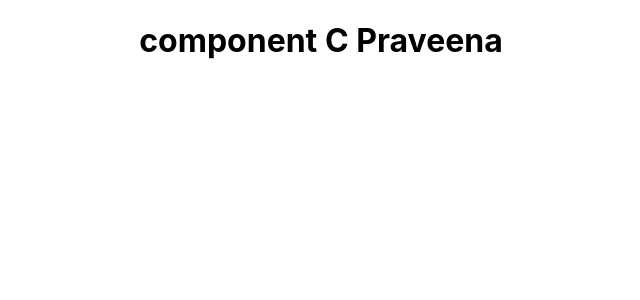
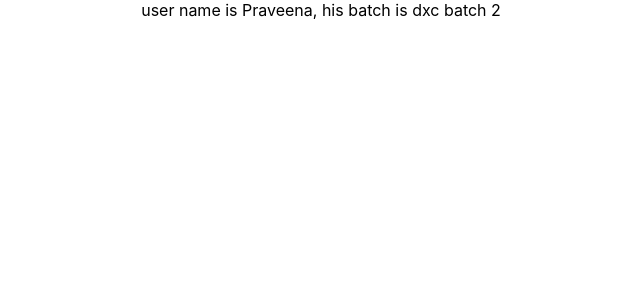
Before and after one commit to Praveena25/reacthooknew, a React (Create React App) app: page / in a window 1280 px wide. Shown: the top 300 px of the page, without its empty margins (319-959 px from the left). Built offline with nearby package versions, Linux system fonts and the light colour scheme.

Commit message:
pass multiple context objects between components

```diff
--- a/src/App.js
+++ b/src/App.js
@@ -1,17 +1,20 @@
 import React from 'react';
 import './App.css';
 import ComponentA from './components/contexthooks/ComponentA';
-import DataFetching from './components/hooks/DataFetching';
 export const UserContext = React.createContext()
+export const BatchContext = React.createContext()
 
 function App() {
   return (
     <div className="App">
-      <UserContext.Provider value = {'Praveena'} >
-    <ComponentA/>
-     </UserContext.Provider>
+      <UserContext.Provider value={'Praveena'} >
+        <BatchContext.Provider value={'dxc batch 2'}>
+        <ComponentA/>
 
-    </div>
+    </BatchContext.Provider>
+    </UserContext.Provider>
+
+    </div >
   );
 }
 
--- a/src/components/contexthooks/ComponentC.js
+++ b/src/components/contexthooks/ComponentC.js
@@ -1,11 +1,25 @@
 import React from 'react'
-import { UserContext } from '../../App'
+import { UserContext,BatchContext } from '../../App'
 
 function ComponentC() {
     return (
         <div>
           <UserContext.Consumer>
-        { user => { return <h1>component C {user}</h1> }}
+          {
+                    user => {
+                        return(
+                            <BatchContext.Consumer>
+                              {
+                                  batch =>{
+                                      return <div>
+                                            user name is {user}, his batch is {batch}
+                                        </div>
+                                  }
+                              }
+                            </BatchContext.Consumer>
+                        )
+                    }
+                }
         </UserContext.Consumer>
 
         </div>
```
